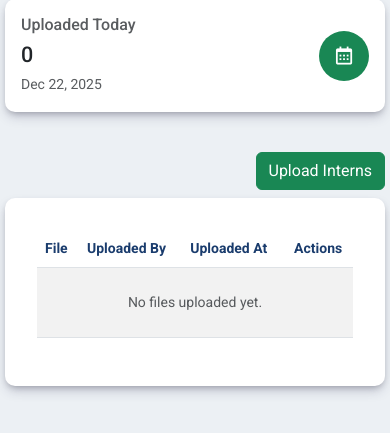
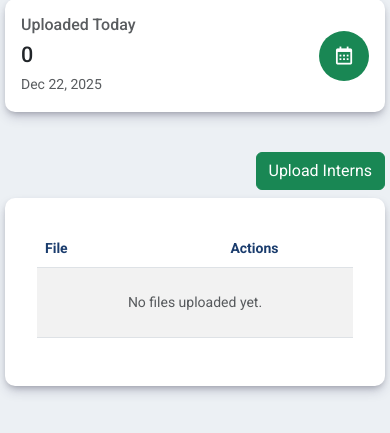
Before and after one commit to NGO-Forum/automation-contract, a Flask app: page /interns/uploads in a window 390 px wide. Shown: the part 254-687 px from the top of the page. Run offline with Flask 3, Linux system fonts and the light colour scheme; a user stored in the database is signed in; data comes from the database, SQL or seed files in the repository; data that the repository does not hold is empty; parts of the project's set-up code (start-up, migrations or seed data) failed here and were passed over.

Commit message:
feature: add the feature update the responsive for the mobile on the consultants , employees, interns [ASC-306]

```diff
--- a/app/routes/interns.py
+++ b/app/routes/interns.py
@@ -372,7 +372,7 @@ def download_docx(id):
         output = io.BytesIO()
         doc.save(output)
         output.seek(0)
-        filename = f"{intern.intern_name.replace(' ', '_')}_Internship_Agreement.docx"
+        filename = f"{intern.intern_name.replace(' ', '_')}_Agreement.docx"
         return send_file(
             output,
             as_attachment=True,
@@ -406,13 +406,13 @@ def download_all_docx():
                 file_stream = io.BytesIO()
                 doc.save(file_stream)
                 file_stream.seek(0)
-                filename = f"{intern.intern_name.replace(' ', '_')}_Internship_Agreement.docx"
+                filename = f"{intern.intern_name.replace(' ', '_')}_Agreement.docx"
                 zip_file.writestr(filename, file_stream.read())
         zip_buffer.seek(0)
         return send_file(
             zip_buffer,
             as_attachment=True,
-            download_name="All_Internship_Agreements.zip",
+            download_name="All_Agreements.zip",
             mimetype="application/zip"
         )
     except Exception as e:
--- a/app/templates/contracts/uploads.html
+++ b/app/templates/contracts/uploads.html
@@ -61,7 +61,7 @@
           <tr>
             <th>File</th>
             <th>Uploaded By</th>
-            <th>Uploaded At</th>
+            <th class="d-none d-md-table-cell">Uploaded At</th>  <!-- HIDDEN ON MOBILE -->
             <th class="text-center">Actions</th>
           </tr>
         </thead>
@@ -70,7 +70,7 @@
           <tr>
             <td><i class='bx bxs-file-doc'></i> {{ doc.original_name }}</td>
             <td>{{ doc.uploaded_by }}</td>
-            <td>{{ doc.uploaded_at }}</td>
+            <td class="d-none d-md-table-cell">{{ doc.uploaded_at }}</td>  <!-- HIDDEN ON MOBILE -->
             <td class="text-center">
               <div class="dropdown">
                 <button class="btn btn-sm btn-outline-secondary" type="button" data-bs-toggle="dropdown">
@@ -146,7 +146,7 @@
               <a class="page-link" href="{{ url_for('docx_upload.uploads_list', page=p) }}">{{ p }}</a>
             </li>
           {% else %}
-            <li class="page-item disabled"><span class="page-link">…</span></li>
+            <li class="page-item disabled"><span class="page-link">...</span></li>
           {% endif %}
         {% endfor %}
 
--- a/app/templates/interns/uploads.html
+++ b/app/templates/interns/uploads.html
@@ -57,8 +57,8 @@
         <thead>
           <tr>
             <th>File</th>
-            <th>Uploaded By</th>
-            <th>Uploaded At</th>
+            <th class="d-none d-md-table-cell">Uploaded By</th>
+            <th class="d-none d-md-table-cell">Uploaded At</th>
             <th class="text-center">Actions</th>
           </tr>
         </thead>
@@ -66,8 +66,8 @@
           {% for doc in pagination.items %}
           <tr>
             <td><i class='bx bxs-file-doc'></i> {{ doc.original_name }}</td>
-            <td>{{ doc.uploaded_by }}</td>
-            <td>{{ doc.uploaded_at }}</td>
+            <td class="d-none d-md-table-cell">{{ doc.uploaded_by }}</td>
+            <td class="d-none d-md-table-cell">{{ doc.uploaded_at }}</td>
             <td class="text-center">
               <div class="dropdown">
                 <button class="btn btn-sm btn-outline-secondary" type="button" data-bs-toggle="dropdown">
@@ -126,7 +126,7 @@
               <a class="page-link" href="{{ url_for('interns_upload.uploads_list', page=p) }}">{{ p }}</a>
             </li>
           {% else %}
-            <li class="page-item disabled"><span class="page-link">…</span></li>
+            <li class="page-item disabled"><span class="page-link">...</span></li>
           {% endif %}
         {% endfor %}
         {% if pagination.has_next %}
```
Also changed, not shown: app/templates/employees/uploads.html (+4 -4 lines), 4 other files.
